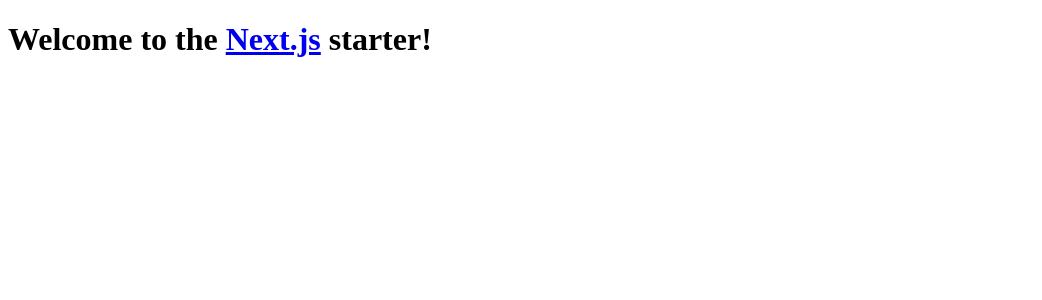
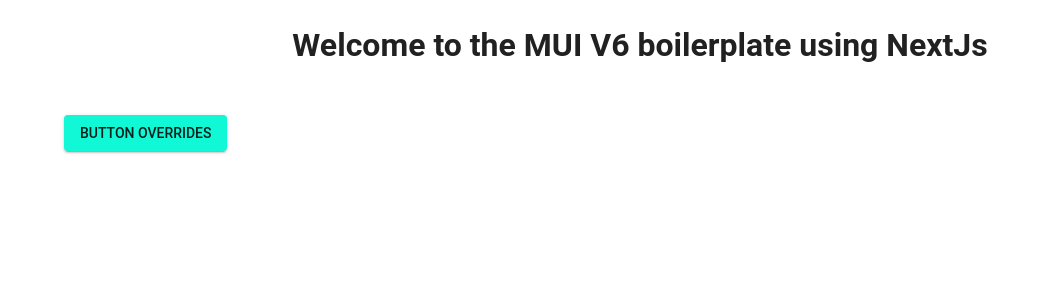
Before and after one commit to adrianodev97/nextjs-boilerplate, a Next.js app: page / in a window 1280 px wide. Shown: the top 300 px of the page, without its empty margins (0-1042 px from the left). Built offline with nearby package versions, Linux system fonts and the light colour scheme.

Commit message:
feat: set theme provider on layout file and add elements in the home page

```diff
--- a/src/app/layout.tsx
+++ b/src/app/layout.tsx
@@ -1,3 +1,4 @@
+import { ThemeProviderWithMode } from "@/styles/theme";
 import type { Metadata } from "next";
 import localFont from "next/font/local";
 
@@ -25,7 +26,9 @@
 	return (
 		<html lang="pt-BR">
 			<body className={`${geistSans.variable} ${geistMono.variable}`}>
+				<ThemeProviderWithMode themeMode="light">
 					{children}
+				</ThemeProviderWithMode>
 			</body>
 		</html>
 	);
--- a/src/app/page.tsx
+++ b/src/app/page.tsx
@@ -1,7 +1,20 @@
+import { Button, Container, Grid2 as Grid } from "@mui/material";
+
 export default function Home() {
-  return (
-    <h1>
-      Welcome to the <a href="https://nextjs.org">Next.js</a> starter!
-    </h1>
-  );
+	return (
+		<main>
+			<Container>
+				<Grid container gap={3}>
+					<Grid size={12} sx={{ textAlign: "center" }}>
+						<h1>Welcome to the MUI V6 boilerplate using NextJs</h1>
+					</Grid>
+					<Grid size={12}>
+						<Button variant="contained" color="primary">
+							Button Overrides
+						</Button>
+					</Grid>
+				</Grid>
+			</Container>
+		</main>
+	);
 }
--- a/src/styles/theme/components/MuiButton.ts
+++ b/src/styles/theme/components/MuiButton.ts
@@ -19,6 +19,7 @@
 			"&:hover": {
 				backgroundColor: palette.primary.dark,
 			},
+			padding: "10px 20px",
 		},
 
 		outlined: {
--- a/src/styles/theme/index.tsx
+++ b/src/styles/theme/index.tsx
@@ -1,3 +1,5 @@
+"use client";
+
 import { CssBaseline, ThemeProvider as MUIThemeProvider } from "@mui/material";
 import type { ReactNode } from "react";
 import { ThemeSelector, theme } from "./theme";
--- a/src/styles/theme/palette.ts
+++ b/src/styles/theme/palette.ts
@@ -45,45 +45,45 @@
 		"900": "#212121",
 	},
 	background: {
-		default: "#2D2E31",
-		paper: "#000000",
+		default: "#ffffff",
+		paper: "#f5f5f5",
 	},
 	text: {
-		primary: "#CBCBCB",
-		secondary: "#8C8A97",
+		primary: "#212121",
+		secondary: "#5F5C6B",
 	},
 };
 
 export const darkPalette: PaletteOptions = {
 	primary: {
-		main: "#11F8D6",
-		light: "#46FDE2",
-		dark: "#04D3B4",
+		main: "#BB86FC",
+		light: "#D0A1FF",
+		dark: "#9A67EA",
 	},
 	secondary: {
-		main: "#BFD4ED",
-		light: "#DBECFF",
-		dark: "#AEC6E1",
+		main: "#03DAC6",
+		light: "#66FFF9",
+		dark: "#00B3A6",
 	},
 	error: {
-		main: "#F64F77",
-		light: "#FC6F91",
-		dark: "#DE3961",
+		main: "#CF6679",
+		light: "#FF8A9E",
+		dark: "#B00020",
 	},
 	warning: {
-		main: "#F8AE3F",
-		light: "#FFD569",
-		dark: "#F49F1F",
+		main: "#FBC02D",
+		light: "#FFF263",
+		dark: "#C49000",
 	},
 	info: {
-		main: "#0288D1",
-		light: "#03A9F4",
-		dark: "#01579B",
+		main: "#2196F3",
+		light: "#6EC6FF",
+		dark: "#0069C0",
 	},
 	success: {
-		main: "#4BB543",
-		light: "#93EE8D",
-		dark: "#22801C",
+		main: "#4CAF50",
+		light: "#80E27E",
+		dark: "#087F23",
 	},
 	grey: {
 		"50": "#fafafa",
@@ -98,12 +98,12 @@
 		"900": "#212121",
 	},
 	background: {
-		default: "#2D2E31",
-		paper: "#000000",
+		default: "#121212",
+		paper: "#1E1E1E",
 	},
 	text: {
-		primary: "#CBCBCB",
-		secondary: "#8C8A97",
+		primary: "#E0E0E0",
+		secondary: "#B0B0B0",
 	},
 };
 
```
Lines whose indentation alone changed are shown as unchanged.
